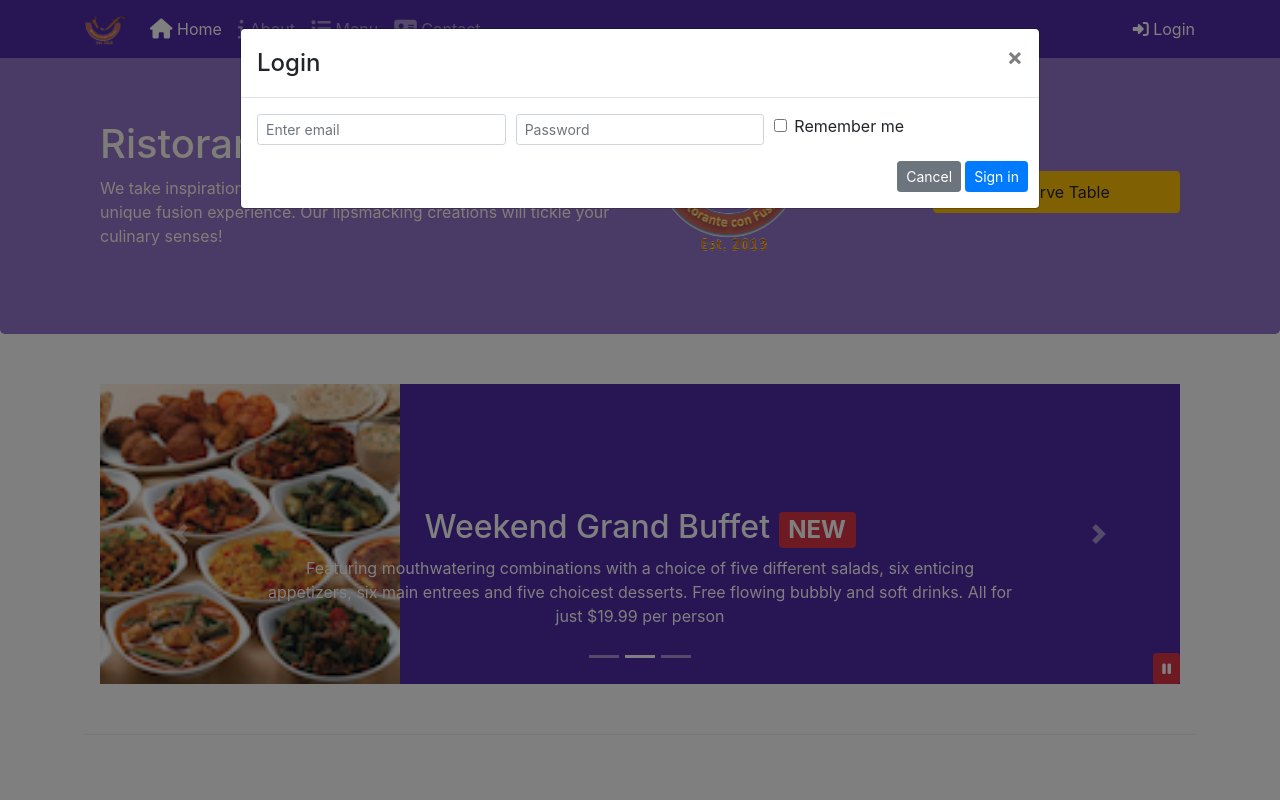
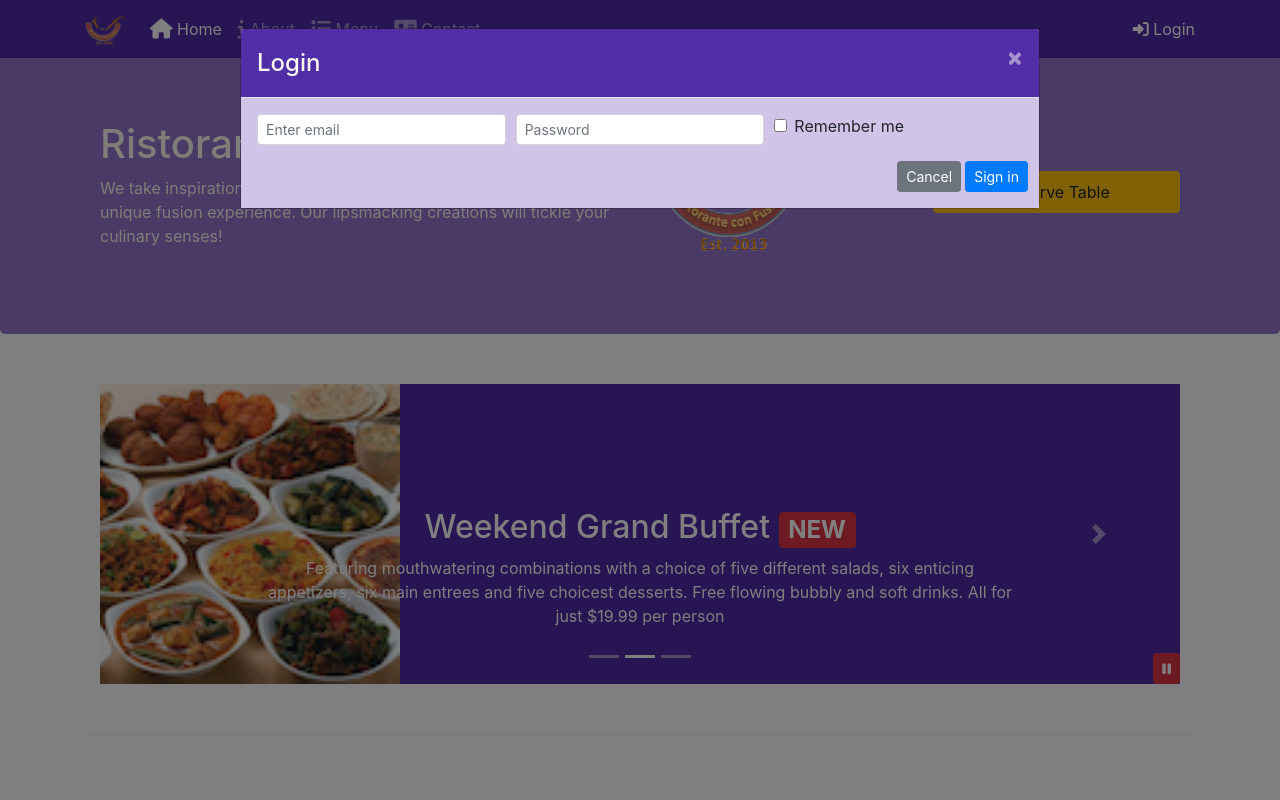
Before and after one commit to MdAyan101/Bootstrap, a plain HTML site: page index.html in a window 1280 px wide. Both pictures are taken after a click on the link "Login". Shown: the top 800 px of the page. Drawn offline with nearby package versions, Linux system fonts and the light colour scheme.

Commit message:
Assignment 4

```diff
--- a/css/style.css
+++ b/css/style.css
@@ -55,3 +55,18 @@ body {
   bottom: 0px;
   z-index: 1;
 }
+.modal-header{
+    background-color: #512DA8;
+    color:floralwhite;
+}
+
+.close{
+    color:floralwhite;
+}
+.close:hover{
+    color:white;
+}
+
+.modal-body{
+    background-color:#D1C4E9;
+}
--- a/index.html
+++ b/index.html
@@ -40,7 +40,7 @@
 
                 </ul>
                 <span class="navbar-text">
-                    <a data-toggle="modal" data-target="#loginModal">
+                    <a id="loginButton">
                         <span class="fa fa-sign-in"></span> Login
                     </a>
                 </span>
@@ -204,7 +204,7 @@
                     <img src="img/logo.png" class="img-fluid">
                 </div>
                 <div class="col-12 col-sm align-self-center">
-                    <a id="reservebutton" role="button" class="btn btn-block nav-link btn-warning text-black" data-toggle="modal" data-target="#reserveModal">Reserve Table</a>
+                    <a id="reservebutton" role="button" class="btn btn-block nav-link btn-warning text-black" >Reserve Table</a>
                 </div>
 
 
@@ -379,6 +379,15 @@
 
           });
 
+          $("#loginButton").click(function(){
+             $("#loginModal").modal('show');
+          });
+
+          $("#reservebutton").click(function(){
+             $("#reserveModal").modal('show');
+          });
+
+
         });
 
     </script>
```
